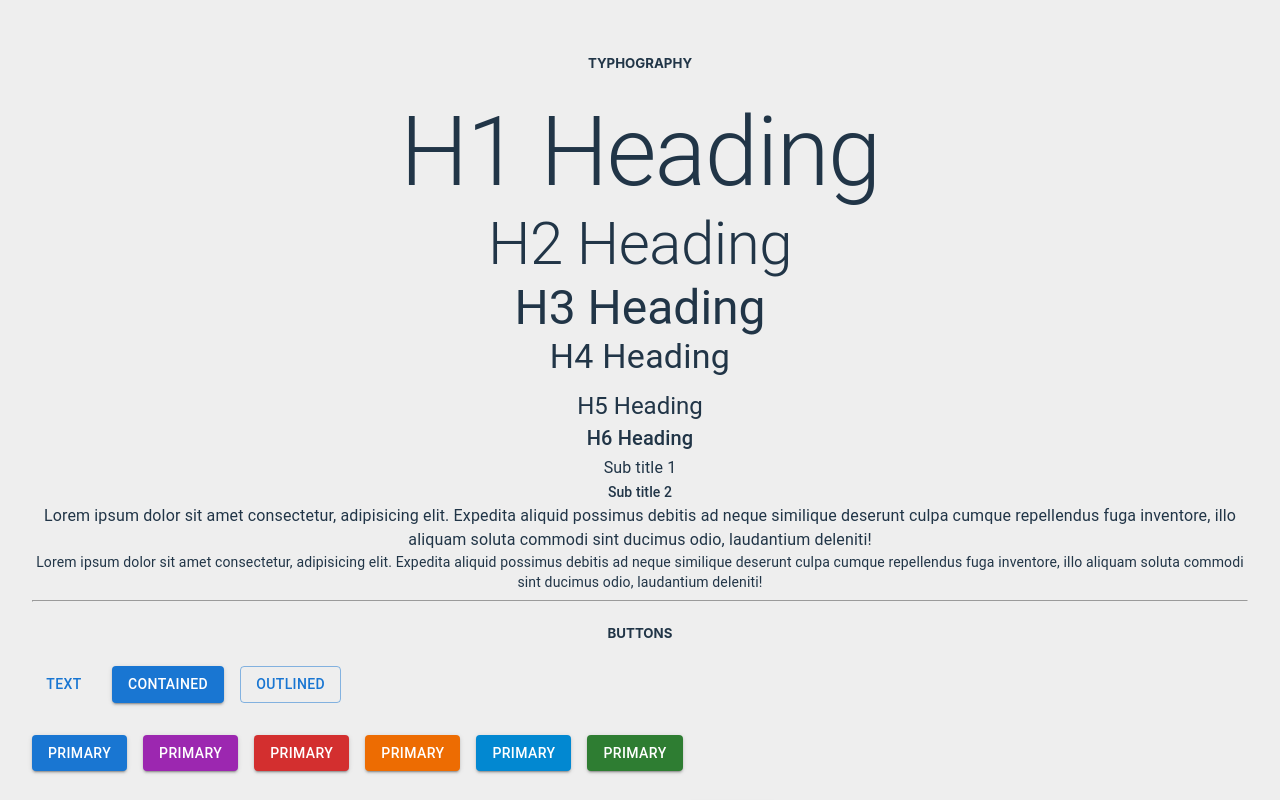
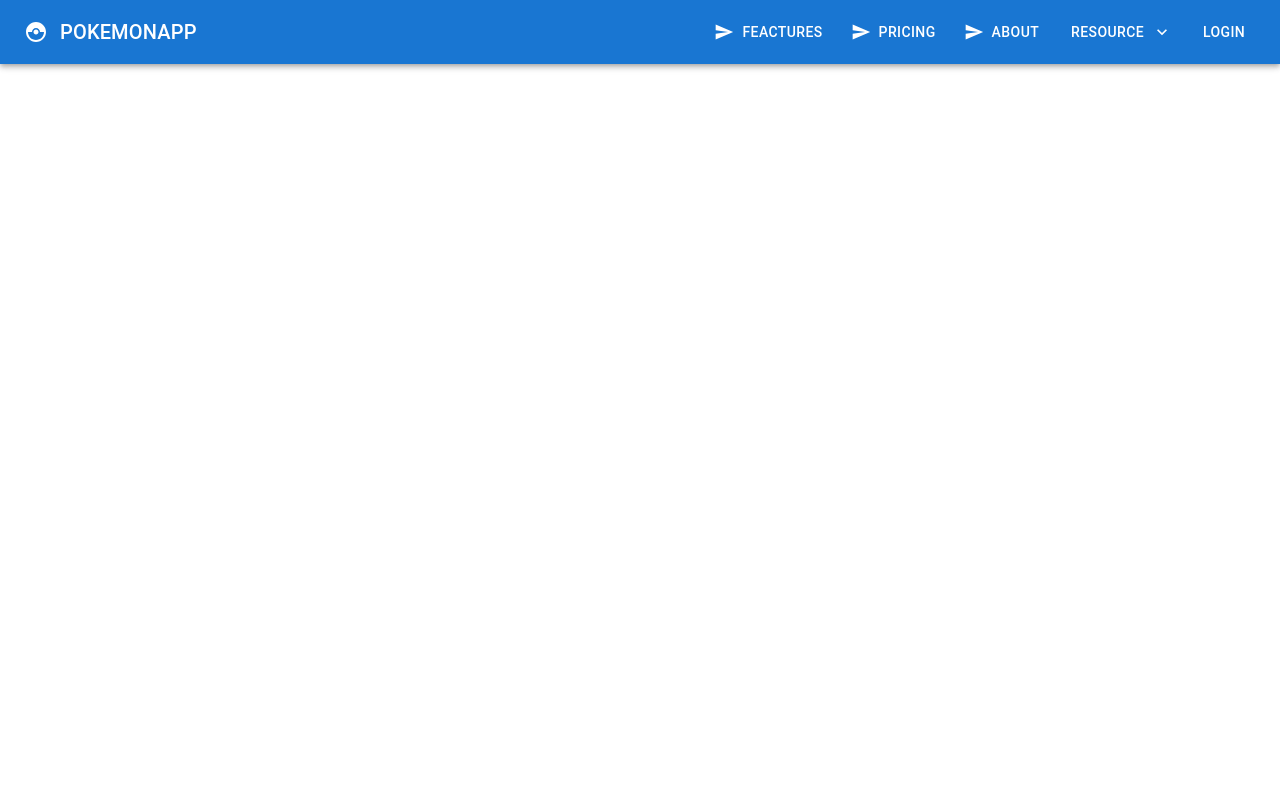
Before and after one commit to juniorfrey/MUI-tutorial, a React (Vite) app: page / in a window 1280 px wide. Shown: the top 800 px of the page. Built offline with nearby package versions, Linux system fonts and the light colour scheme.

Commit message:
Commit MuiNavbar y MuiMenu

```diff
--- a/src/App.css
+++ b/src/App.css
@@ -1,46 +0,0 @@
-#root {
-  max-width: 1280px;
-  margin: 0 auto;
-  padding: 2rem;
-  text-align: center;
-}
-
-body{
-  background-color: #eeeeee;
-}
-
-.logo {
-  height: 6em;
-  padding: 1.5em;
-  will-change: filter;
-  transition: filter 300ms;
-}
-.logo:hover {
-  filter: drop-shadow(0 0 2em #646cffaa);
-}
-.logo.react:hover {
-  filter: drop-shadow(0 0 2em #61dafbaa);
-}
-
-@keyframes logo-spin {
-  from {
-    transform: rotate(0deg);
-  }
-  to {
-    transform: rotate(360deg);
-  }
-}
-
-@media (prefers-reduced-motion: no-preference) {
-  a:nth-of-type(2) .logo {
-    animation: logo-spin infinite 20s linear;
-  }
-}
-
-.card {
-  padding: 2em;
-}
-
-.read-the-docs {
-  color: #888;
-}
--- a/src/App.jsx
+++ b/src/App.jsx
@@ -6,6 +6,7 @@ import { MuiCard } from './components/MuiCard'
 import { MuiCheckbox } from './components/MuiCheckbox'
 import { MuiImageList } from './components/MuiImageList'
 import { MuiLayout } from './components/MuiLayout'
+import { MuiNavbar } from './components/MuiNavbar'
 import { MuiRadioButton } from './components/MuiRadioButton'
 import { MuiRaiting } from './components/MuiRaiting'
 import MuiSelect from './components/MuiSelect'
@@ -17,8 +18,8 @@ function App() {
 
   return (
     <>
-      <div className='App'>
-        <h5>TYPHOGRAPHY</h5>
+
+        {/* <h5>TYPHOGRAPHY</h5>
          <MuiTypography />
          <hr />
          <h5>BUTTONS</h5>
@@ -56,7 +57,10 @@ function App() {
          <hr />
          <h5>IMAGENLIST</h5>
          <MuiImageList />
-      </div>
+         <hr />
+         <h5>NABVAR</h5> */}
+         <MuiNavbar />
+
     </>
   )
 }
--- /dev/null
+++ b/src/components/MuiNavbar.jsx
@@ -0,0 +1,56 @@
+import { useState } from 'react';
+import {AppBar, Toolbar, IconButton, Typography, Stack, Button, Menu, MenuItem} from '@mui/material';
+import CatchingPokemonIcon from '@mui/icons-material/CatchingPokemon';
+import SendIcon from '@mui/icons-material/Send';
+import KeyboardArrowDownIcon from '@mui/icons-material/KeyboardArrowDown';
+
+export const MuiNavbar = () => {
+const [anchorEl, setAnchorEl] = useState(null)
+const open = anchorEl;
+const handleClick = (e) => {
+  setAnchorEl(e.currentTarget);
+}
+
+const handleClose = () => {
+  setAnchorEl(null);
+};
+
+  return (
+    <AppBar position='static' sx={{width:'100%'}}>
+        <Toolbar color='info'>
+            <IconButton size='large' edge='start' color='inherit' aria-label='logo'>
+                <CatchingPokemonIcon />
+            </IconButton>
+            <Typography variant='h6' component='div' sx={{flexGrow:1}}>
+                POKEMONAPP
+            </Typography>
+            <Stack direction='row' spacing={2}>
+                <Button color='inherit' startIcon={<SendIcon />}>Feactures</Button>
+                <Button color='inherit' startIcon={<SendIcon />}>Pricing</Button>
+                <Button color='inherit' startIcon={<SendIcon />}>About</Button>
+                <Button color='inherit' endIcon={<KeyboardArrowDownIcon />} id='resource-button'
+                        onClick={handleClick} aria-control={open ? 'resource-menu': undefined}
+                        aria-aria-haspopup='true'
+                        aria-expanded={open ? 'true': undefined}>
+                        Resource</Button>
+                <Button color='inherit'>Login</Button>
+            </Stack>
+            <Menu id='resource-menu' anchorEl={anchorEl}
+                  open={open}
+                  MenuListProps={{'aria-labelledby':'resource-button'}}
+                  onClose={handleClose}
+                  anchorOrigin={{
+                     vertical:'bottom',
+                     horizontal:'right',
+                  }}
+                  transformOrigin={{
+                     vertical:'top',
+                     horizontal:'right'
+                  }}>
+              <MenuItem onClick={handleClose}>Blog</MenuItem>
+              <MenuItem onClick={handleClose}>Podcast</MenuItem>
+            </Menu>
+        </Toolbar>
+    </AppBar>
+  )
+}
--- a/src/index.css
+++ b/src/index.css
@@ -1,69 +1,3 @@
-:root {
-  font-family: Inter, system-ui, Avenir, Helvetica, Arial, sans-serif;
-  line-height: 1.5;
-  font-weight: 400;
-
-  color-scheme: light dark;
-  color: rgba(255, 255, 255, 0.87);
-  background-color: #242424;
-
-  font-synthesis: none;
-  text-rendering: optimizeLegibility;
-  -webkit-font-smoothing: antialiased;
-  -moz-osx-font-smoothing: grayscale;
-  -webkit-text-size-adjust: 100%;
+body {
+  margin: 0 auto;
 }
-
-a {
-  font-weight: 500;
-  color: #646cff;
-  text-decoration: inherit;
-}
-a:hover {
-  color: #535bf2;
-}
-
-body {
-  margin: 0;
-  display: flex;
-  place-items: center;
-  min-width: 320px;
-  min-height: 100vh;
-}
-
-h1 {
-  font-size: 3.2em;
-  line-height: 1.1;
-}
-
-button {
-  border-radius: 8px;
-  border: 1px solid transparent;
-  padding: 0.6em 1.2em;
-  font-size: 1em;
-  font-weight: 500;
-  font-family: inherit;
-  background-color: #1a1a1a;
-  cursor: pointer;
-  transition: border-color 0.25s;
-}
-button:hover {
-  border-color: #646cff;
-}
-button:focus,
-button:focus-visible {
-  outline: 4px auto -webkit-focus-ring-color;
-}
-
-@media (prefers-color-scheme: light) {
-  :root {
-    color: #213547;
-    background-color: #ffffff;
-  }
-  a:hover {
-    color: #747bff;
-  }
-  button {
-    background-color: #f9f9f9;
-  }
-}
```
